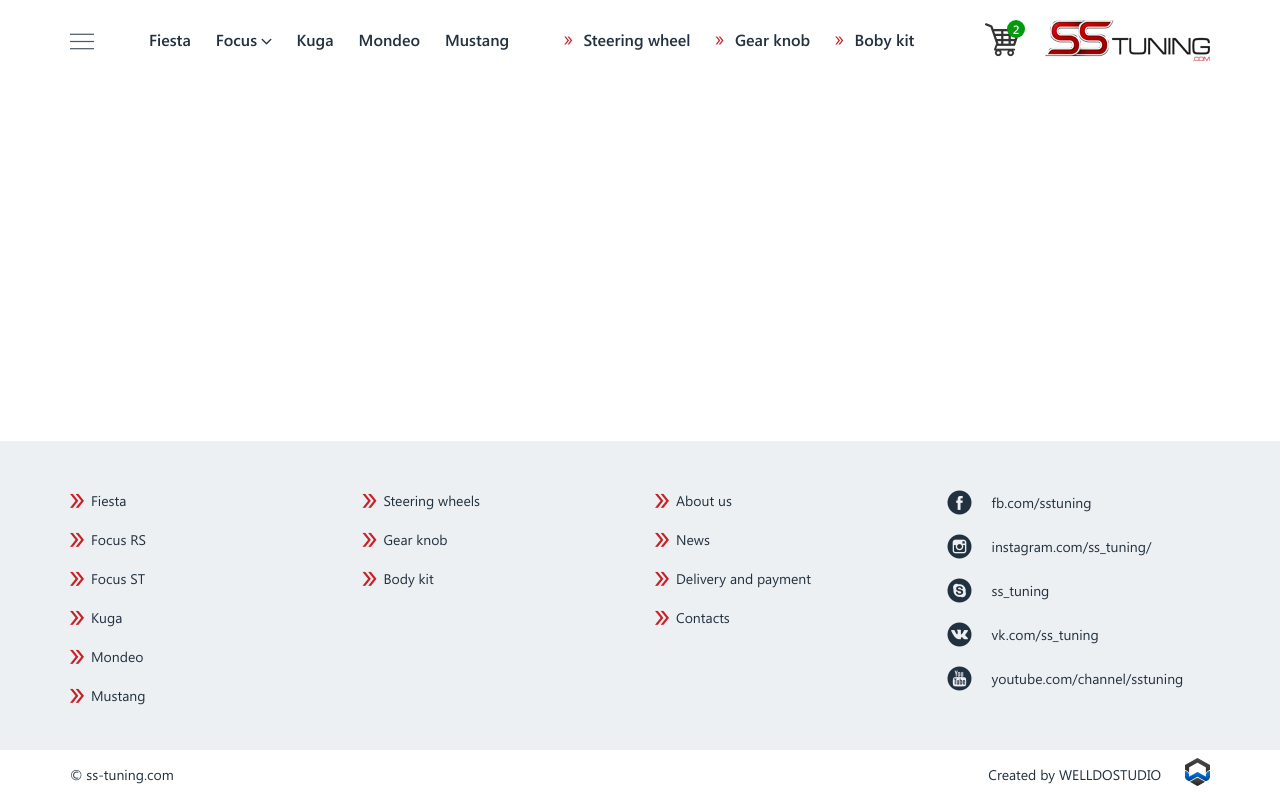
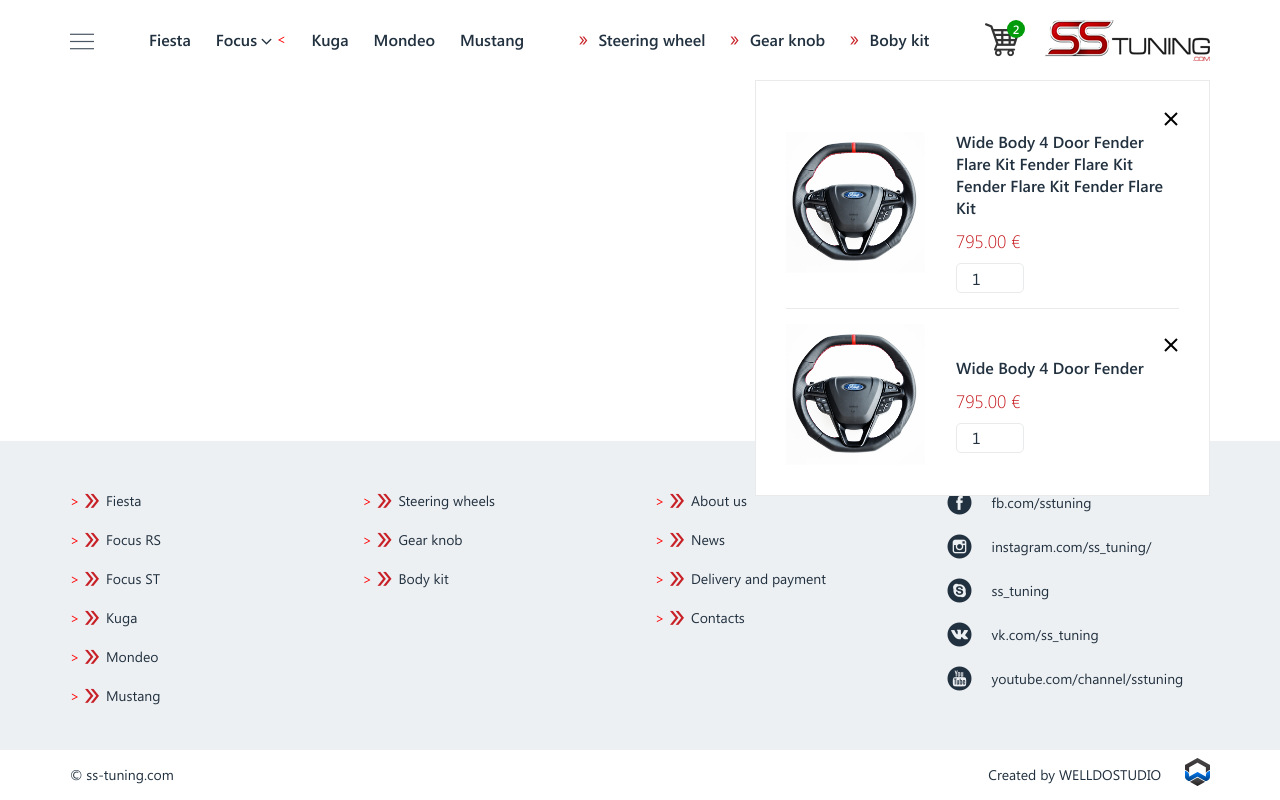
Before and after one commit to mentikora/sstunning, a plain HTML site: page core-template.html in a window 1280 px wide. Drawn offline with nearby package versions, Linux system fonts and the light colour scheme; files whose address does not match are found by name.

Commit message:
friday fx from taras

```diff
--- a/core-template.html
+++ b/core-template.html
@@ -128,7 +128,7 @@
       </div>
 
       <!-- header cart -->
-      <!-- <div class="header_cart">
+      <div class="header_cart">
         <div class="cart_item">
           <div class="cart_img">
             <img src="img/item.jpg" alt="item" class="">
@@ -155,7 +155,7 @@
             <input type="number" value="1" class="cart_item_counter" min="1">
           </div>
         </div>
-      </div> -->
+      </div>
     </div>
   </header>
 
--- a/css/footer.css
+++ b/css/footer.css
@@ -25,6 +25,14 @@
 #footer .welldo{
   float: right;
 }
+/* footer new one*/
+#footer .header_ul_style{
+    margin: 0;
+}
+    #footer .header_ul_style a{
+        font-size: 14px !important;
+        font-family: 'sreg', sans-serif;
+    }
 
 @media(max-width: 767px){
   #footer .bottom{
--- a/css/header.css
+++ b/css/header.css
@@ -66,14 +66,36 @@
       margin-left: 0;
     }
 
-  .header_ul_style > li > a{
+    .header_ul_style .dropdown{
+        position: relative;
+        padding-right: 15px;
+    }
+        .header_ul_style .dropdown:after{
+            content: '<';
+            display: block;
+            position: absolute;
+            right: 0;
+            top: 5px;
+            width: 10px;
+            height: 10px;
+            line-height: 10px;
+            color: red;
+        }
+        .dropdown .dropdown_flex{
+            display: flex;
+        }
+
+  .header_ul_style > li > a,
+  .header_ul_style > li > span{
     color: #22313f;
     font-size: 16px;
     font-family: 'ssemib', sans-serif;
+    cursor: pointer;
 
     transition: color .25s ease-in-out;
   }
-    .header_ul_style > li > a:hover{
+    .header_ul_style > li > a:hover,
+    .header_ul_style > li > span:hover{
       text-decoration: none;
       color: #c72127;
     }
@@ -112,16 +134,17 @@
     border: 1px solid #e8eaeb;
     background: #fff;
   }
+    /* ul styles*/
     .dropdown_content{
-      width: 100%;
-      height: 100%;
+      width: 130px;
+      /*float: left;*/
     }
       .dropdown_content > li{
         width: 100%;
 
-        display: flex;
-        flex-direction: row;
-        align-items: stretch;
+        /*display: flex;
+                flex-direction: row;
+                align-items: stretch;*/
 
         min-height: 39px;
         line-height: 39px;
@@ -138,6 +161,12 @@
       }
       .dropdown_content ul{
         width: 300px;
+      }
+
+      /* image wraper */
+      .popup_preview_model_list{
+          width: 310px;
+          /*float: left;*/
       }
 
 
--- a/css/theme-default.css
+++ b/css/theme-default.css
@@ -218,6 +218,28 @@
   .__core_shared_menu .arrowed li:first-child{
     margin-top: 0;
   }
+  .arrowed li{
+      position: relative;
+      padding-left: 15px;
+  }
+  .arrowed li:before{
+      position: absolute;
+      content: '>';
+      display: block;
+      top: 5px;
+      left: 0;
+      width: 10px;
+      height: 10px;
+      line-height: 10px;
+      color: red;
+  }
+  .header_menu.on .header_ul_style{
+     margin: 0;
+  }
+  .header_menu.on .arrowed a{
+      font-size: 14px !important;
+      font-family: 'sreg', sans-serif;
+  }
 /* social li style */
 .__core_shared_menu .socials li{
   height: 24px;
```
